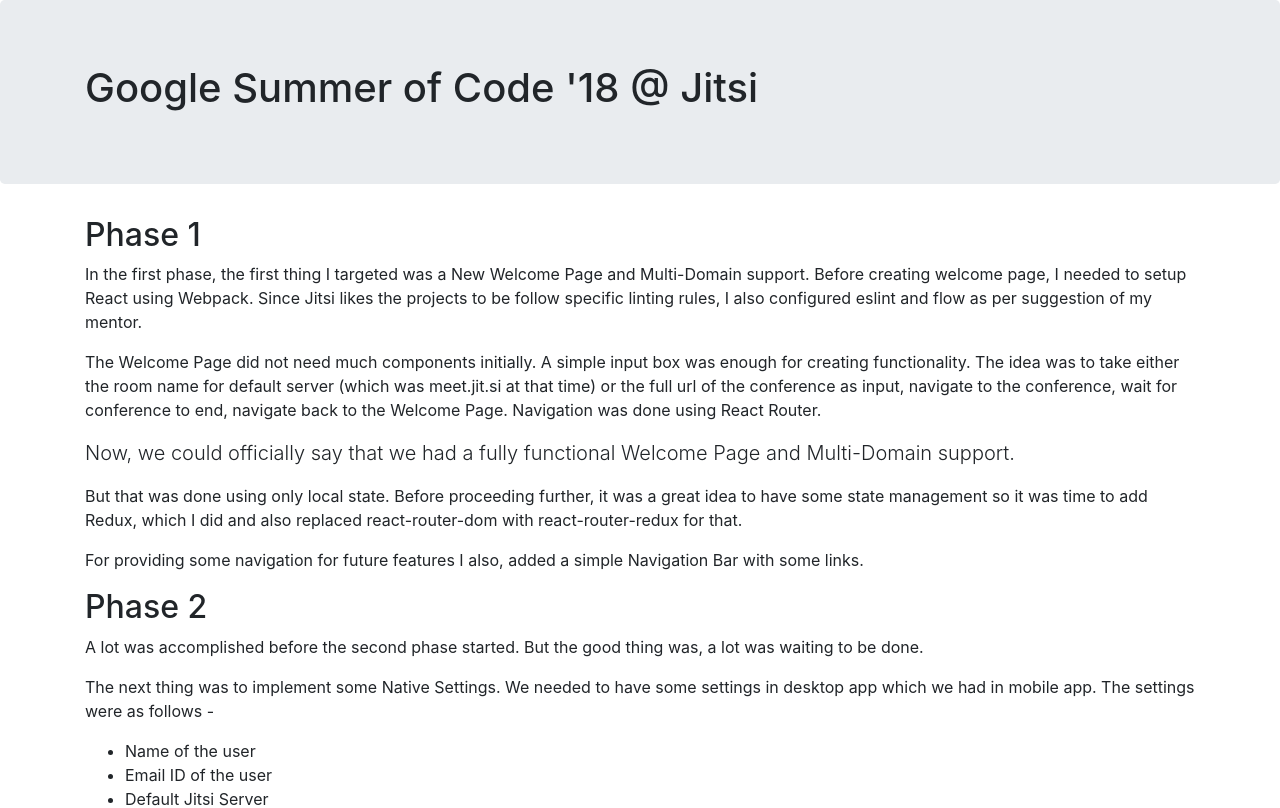
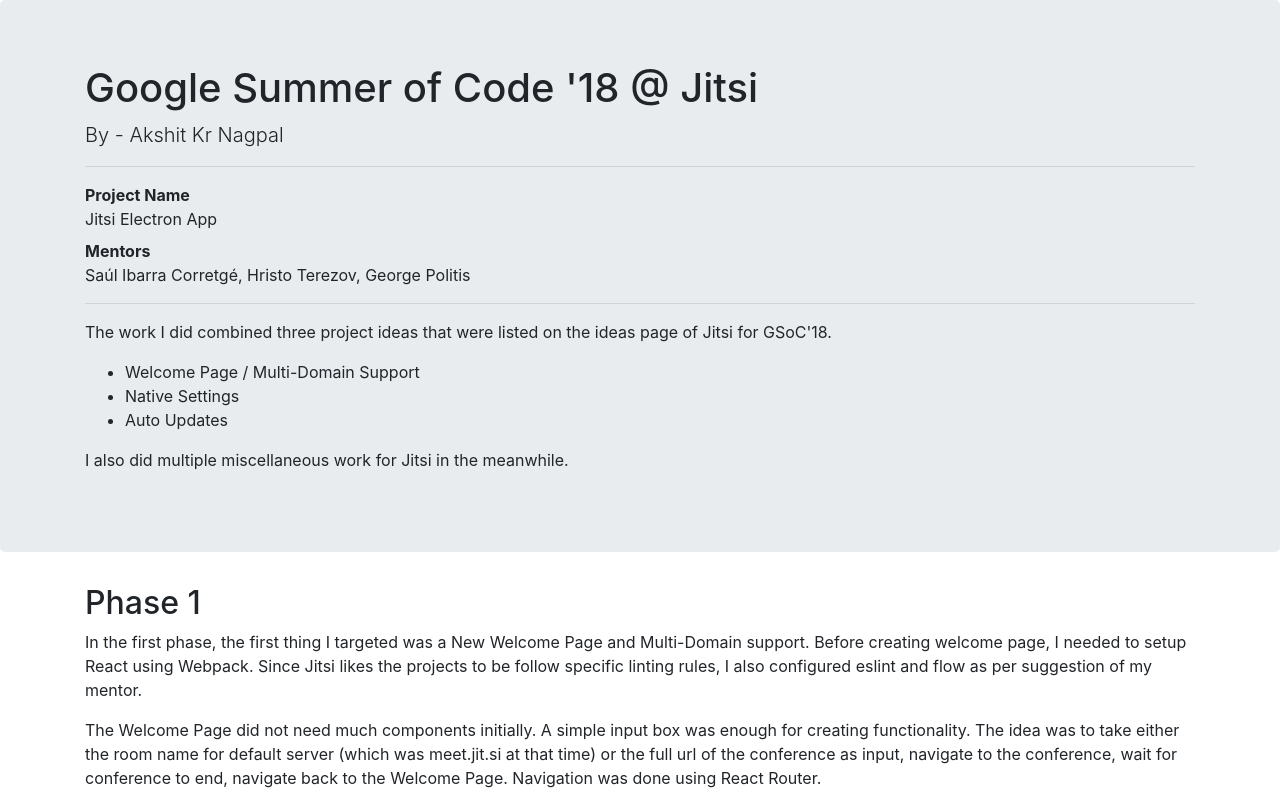
Before and after one commit to akshitkrnagpal/jitsi-gsoc-2018, a Gatsby app: page / in a window 1280 px wide. Shown: the top 808 px of the page. Built offline with nearby package versions, Linux system fonts and the light colour scheme.

Commit message:
Added project details to Intro

```diff
--- a/src/sections/Introduction.js
+++ b/src/sections/Introduction.js
@@ -7,6 +7,32 @@
             <Jumbotron>
                 <Container>
                     <h1>Google Summer of Code '18 @ Jitsi</h1>
+                    <p className = 'lead'> By - Akshit Kr Nagpal </p>
+                    <hr />
+                    <dl>
+                        <dt>Project Name</dt>
+                        <dd>Jitsi Electron App</dd>
+                        <dt>Mentors</dt>
+                        <dd>
+                            Saúl Ibarra Corretgé,
+                            Hristo Terezov,
+                            George Politis
+                        </dd>
+                    </dl>
+                    <hr />
+                    <p>
+                        The work I did combined three project ideas that were
+                        listed on the ideas page of Jitsi for GSoC'18.
+                    </p>
+                    <ul>
+                        <li>Welcome Page / Multi-Domain Support</li>
+                        <li>Native Settings</li>
+                        <li>Auto Updates</li>
+                    </ul>
+                    <p>
+                        I also did multiple miscellaneous work for Jitsi in
+                        the meanwhile.
+                    </p>
                 </Container>
             </Jumbotron>
         );
```
